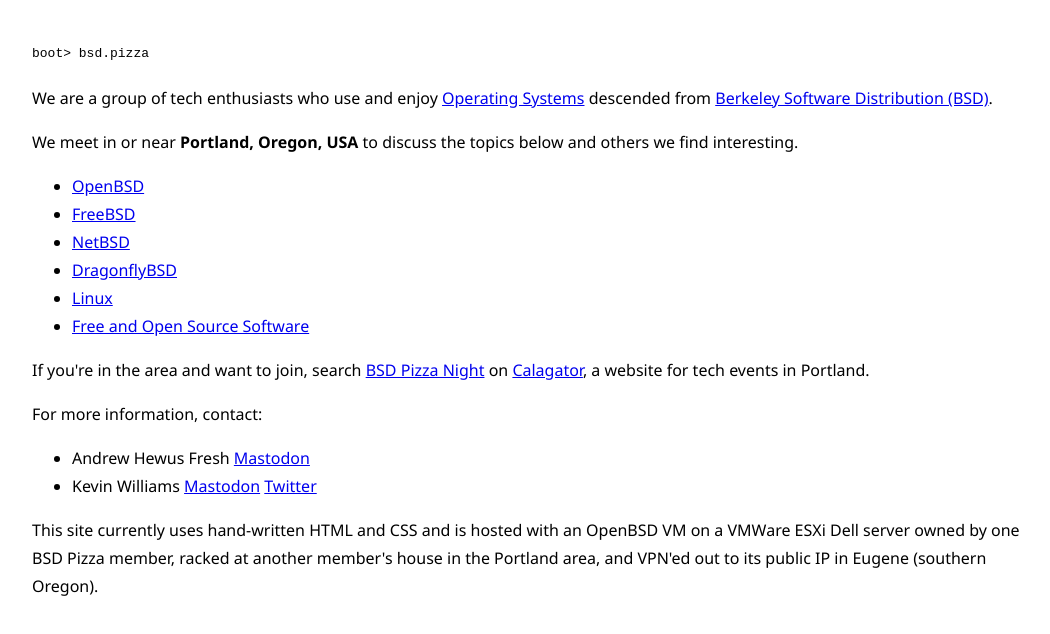
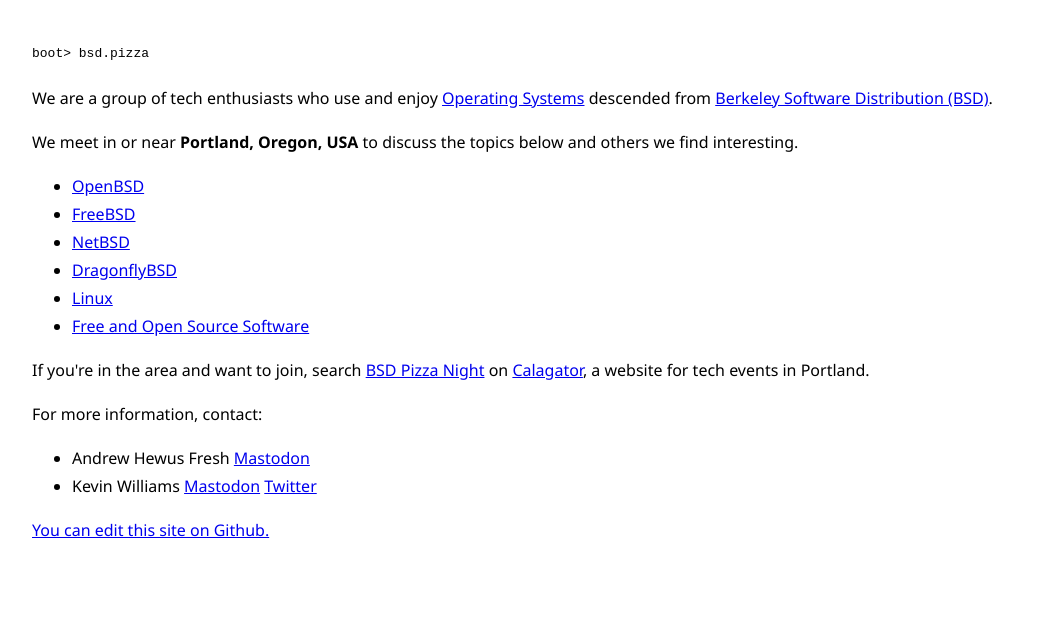
Before and after one commit to k9w/bsdpizza, a plain HTML site: page index.html in a window 1280 px wide. Shown: the whole page, without its empty margins (104-1154 px from the left). Drawn offline with Linux system fonts and the light colour scheme.

Commit message:
Remove hosting info. Add Github link.

```diff
--- a/index.html
+++ b/index.html
@@ -119,10 +119,8 @@ on
 
     <p>
 
-This site currently uses hand-written HTML and CSS and is hosted with
-an OpenBSD VM on a VMWare ESXi Dell server owned by one BSD Pizza
-member, racked at another member's house in the Portland area, and
-VPN'ed out to its public IP in Eugene (southern Oregon).
+<a href="https://github.com/k9w/bsdpizza" target="_blank">You can edit
+this site on Github.</a>
 
     </p>
 
```
Also changed, not shown: 1 other file.
